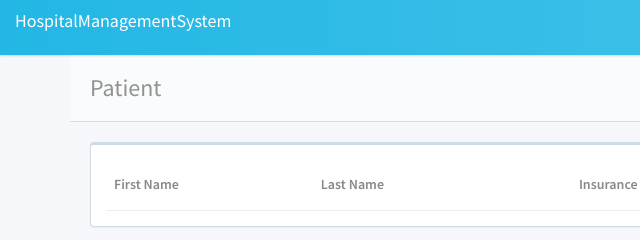
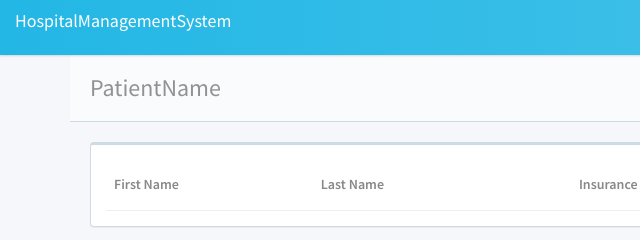
Before and after one commit to preet0807/DevOps, a plain HTML site: page static/patient.html in a window 1280 px wide. Shown: the top 240 px of the page, 0-640 px from the left. Drawn offline with Linux system fonts and the light colour scheme; no server answers; files whose address does not match are found by name.

Commit message:
Update patient.html

```diff
--- a/static/patient.html
+++ b/static/patient.html
@@ -75,7 +75,7 @@
                <!-- START Language list-->
 
                <!-- END Language list    -->
-               Patient
+               PatientName
                <small data-localize="dashboard.WELCOME"></small>
                 <div class="pull-right">
                   <div class="btn-group">
```
